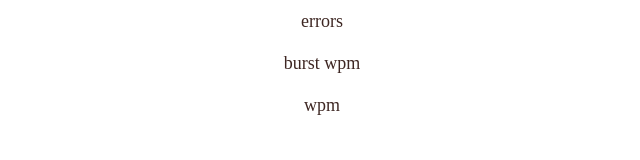
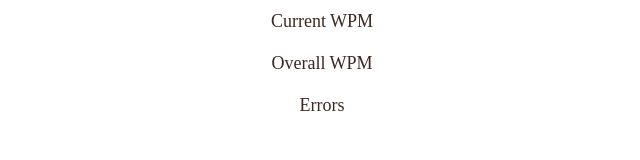
Before and after one commit to davidrusu/type-the-web, a website: page data/stats.html in a window 1280 px wide. Shown: the top 160 px of the page, without its empty margins (318-958 px from the left). Drawn offline with Linux system fonts and the light colour scheme.

Commit message:
(#20, #21) Changed wording of stats and reordered placement

```diff
--- a/data/stats.html
+++ b/data/stats.html
@@ -10,20 +10,19 @@
     <div id='ttw-stats'>
       <div id='ttw-hud'>
         <div class='ttw-hud-stat'>
-          <div class='ttw-hud-num' id='errors'></div>
-          <div class='ttw-hud-text' id='errors-text'>errors</div>
-        </div>
-        <br>
-        <div class='ttw-hud-stat'>
           <div class='ttw-hud-num' id='burst'></div>
-          <div class='ttw-hud-text' id="burst-text">burst wpm</div>
+          <div class='ttw-hud-text' id="burst-text">Current WPM</div>
         </div>
         <br>
         <div class='ttw-hud-stat'>
           <div class= 'ttw-hud-num' id='wpm'></div>
-          <div class='ttw-hud-text' id="wpm-text">wpm</div>
+          <div class='ttw-hud-text' id="wpm-text">Overall WPM</div>
         </div>
         <br>
+        <div class='ttw-hud-stat'>
+          <div class='ttw-hud-num' id='errors'></div>
+          <div class='ttw-hud-text' id='errors-text'>Errors</div>
+        </div>
       </div>
     </div>
     <canvas id="wpm-chart" width="400" height="400"></canvas>
```
